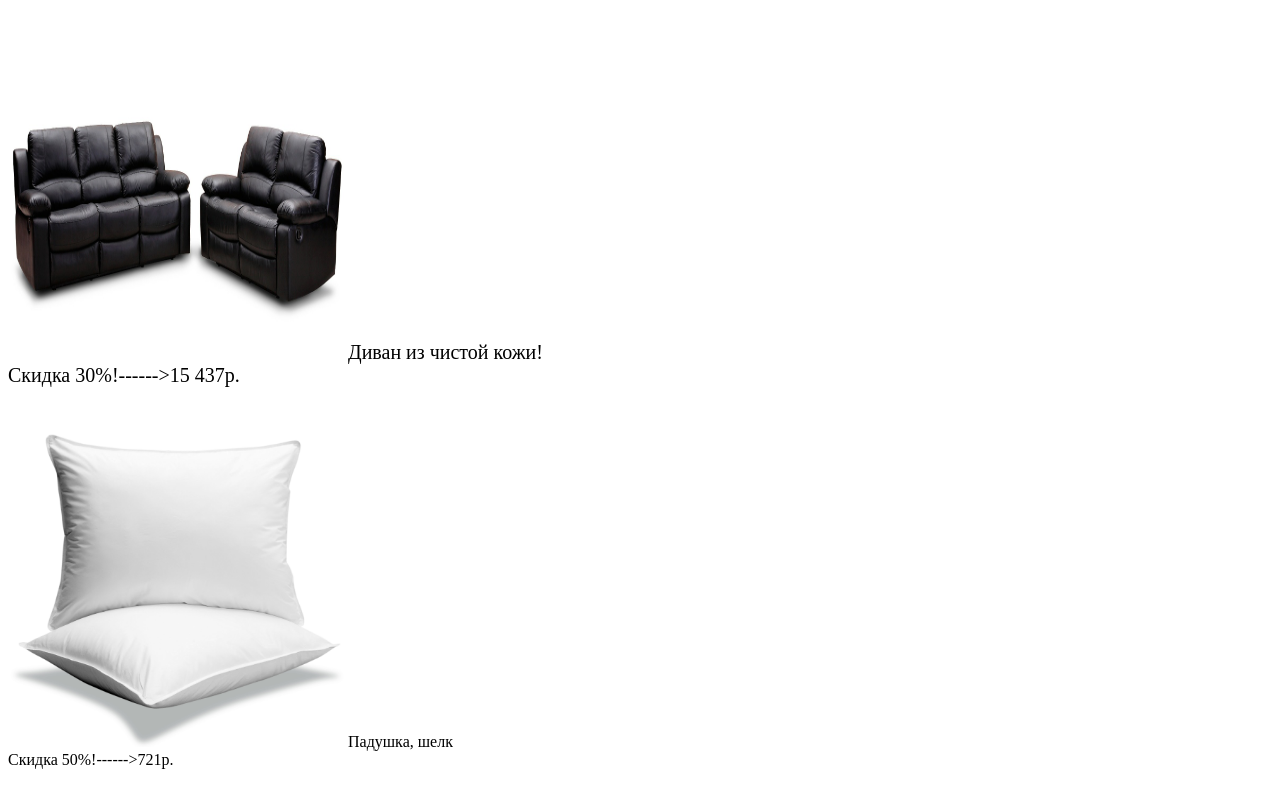
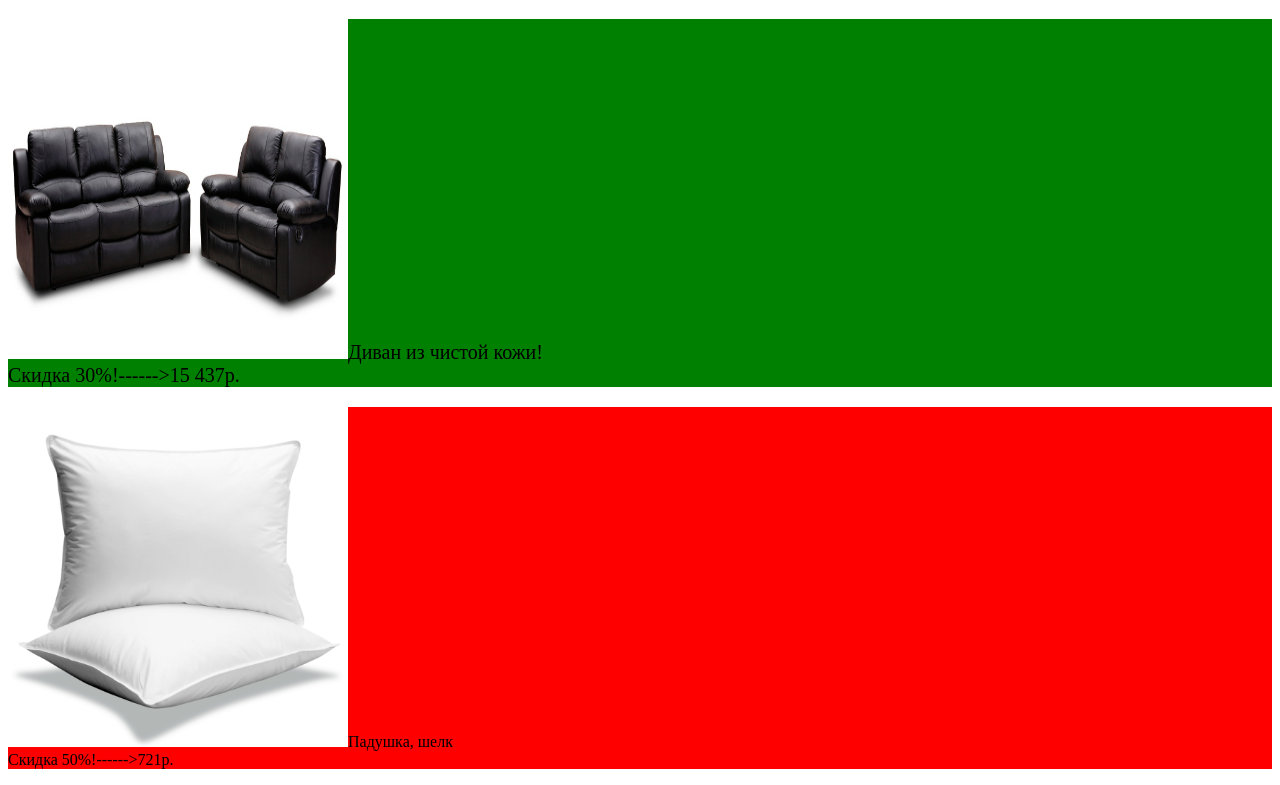
Before and after one commit to Artur4ick/site-podyshki, a plain HTML site: page index.html in a window 1280 px wide. Shown: the part 1054-1839 px from the top of the page. Drawn offline with Linux system fonts and the light colour scheme.

Commit message:
Update style.css

```diff
--- a/style.css
+++ b/style.css
@@ -21,6 +21,9 @@ nav{
   text-align:center;
 }
 .jj{
-  background-color:lidhtgreen;
+  background-color:green;
   font-size:20px;
 }
+.j{
+ background-color:red;
+}
```
